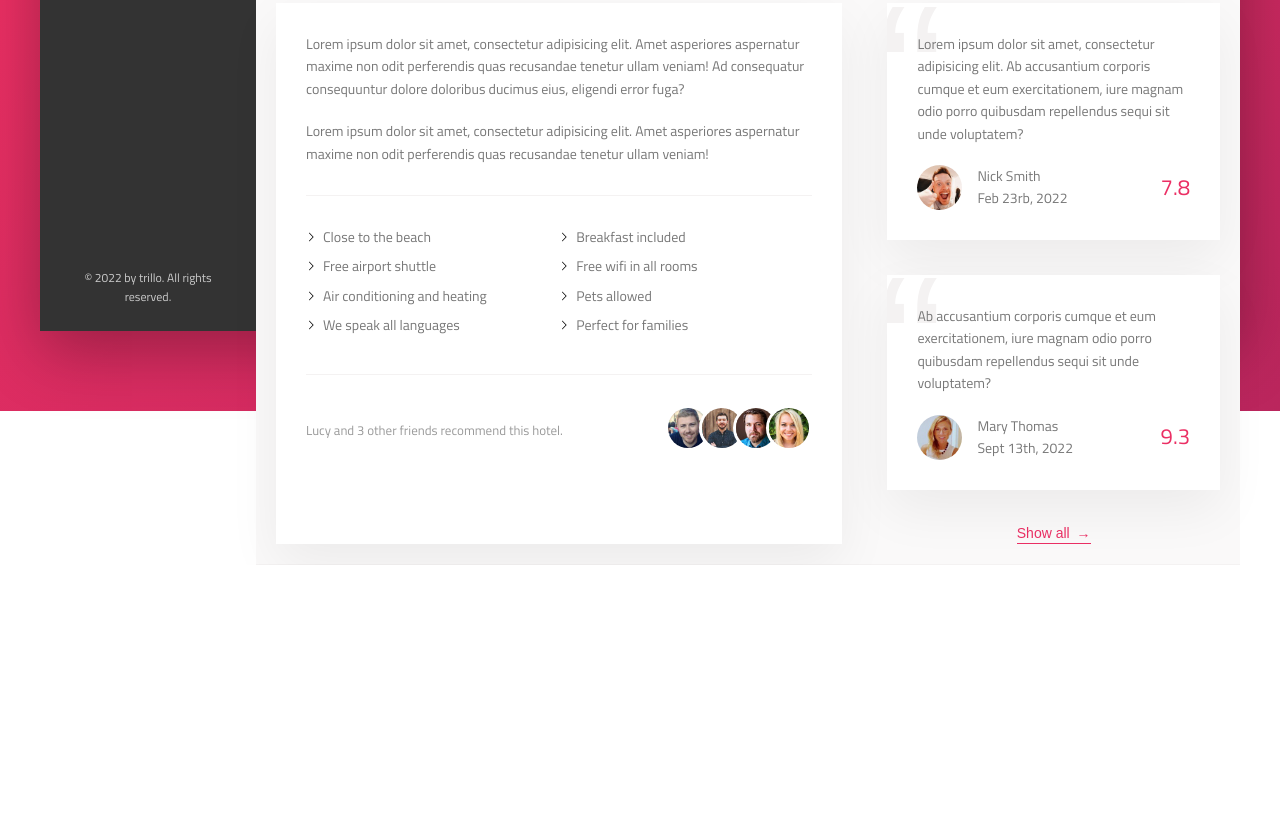
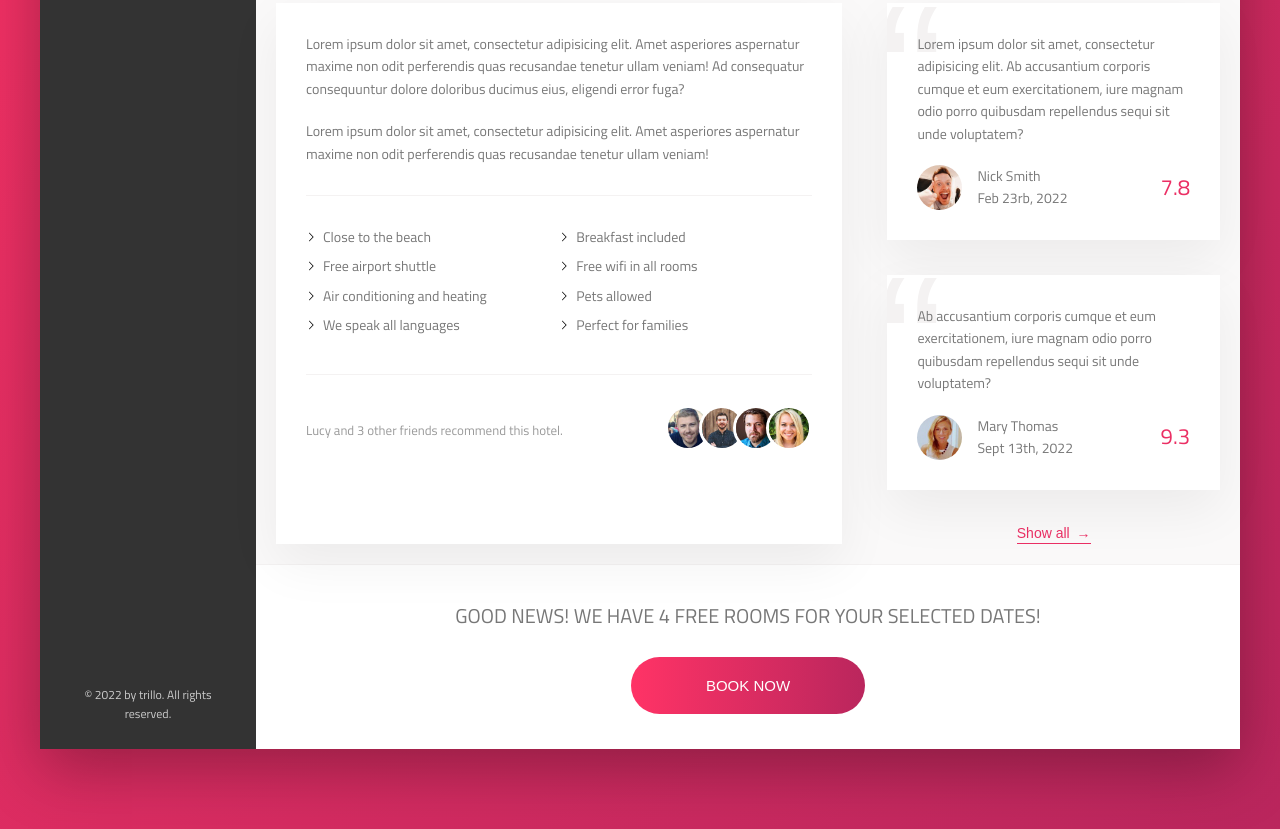
Before and after one commit to Belchenkov/trillo, a website: page index.html in a window 1280 px wide. Shown: the part 619-1448 px from the top of the page. Before the commit the page ends 1184 px from the top, so only its background shows below. Drawn offline with Linux system fonts and the light colour scheme.

Commit message:
Build CTA section

```diff
--- a/index.html
+++ b/index.html
@@ -192,6 +192,15 @@
                             <button class="btn-inline">Show all <span>&rarr;</span></button>
                         </div>
                     </div>
+                    <div class="cta">
+                        <h2 class="cta__book-now">
+                            Good news! We have 4 free rooms for your selected dates!
+                        </h2>
+                        <button class="btn">
+                            <span class="btn__visible">Book now</span>
+                            <span class="btn__invisible">Only 4 rooms left</span>
+                        </button>
+                    </div>
                 </main>
             </div>
         </div>
--- a/package.json
+++ b/package.json
@@ -7,7 +7,6 @@
     "watch:sass": "node-sass sass/main.scss css/style.css -w",
     "devserver": "live-server",
     "start": "npm-run-all --parallel devserver watch:sass",
-
     "compile:sass": "node-sass sass/main.scss css/style.comp.css",
     "concat:css": "concat -o css/style.concat.css css/icon-font.css css/style.comp.css",
     "prefix:css": "postcss --use autoprefixer -b 'last 10 versions' css/style.concat.css -o css/style.prefix.css",
@@ -19,7 +18,7 @@
   "devDependencies": {
     "autoprefixer": "^7.1.4",
     "concat": "^1.0.3",
-    "node-sass": "^4.5.3",
+    "node-sass": "^7.0.1",
     "npm-run-all": "^4.1.1",
     "postcss-cli": "^4.1.1"
   }
--- a/sass/_components.scss
+++ b/sass/_components.scss
@@ -410,3 +410,64 @@
     font-family: sans-serif;
   }
 }
+
+// Call to action
+.cta {
+  padding: 3.5rem 0;
+  text-align: center;
+
+  &__book-now {
+    text-transform: uppercase;
+    font-size: 2rem;
+    font-weight: 300;
+    margin-bottom: 2.5rem;
+  }
+}
+
+.btn {
+  position: relative;
+  font-size: 1.5rem;
+  font-weight: 300;
+  text-transform: uppercase;
+  border-radius: 100px;
+  border: none;
+  background-image: linear-gradient(to right, var(--color-primary-light), var(--color-primary-dark));
+  color: #fff;
+  overflow: hidden;
+  cursor: pointer;
+
+  & > * {
+    width: 100%;
+    height: 100%;
+    display: inline-block;
+    transition: all .2s ease;
+  }
+
+  &__visible {
+    padding: 2rem 7.5rem;
+  }
+
+  &__invisible {
+    position: absolute;
+    left: 0;
+    top: -100%;
+    padding: 2rem 0;
+  }
+
+  &:hover {
+    background-image: linear-gradient(to left, var(--color-primary-light), var(--color-primary-dark));
+  }
+
+  &:hover  &__visible {
+    transform: translateY(100%);
+  }
+
+  &:hover &__invisible {
+      top: 0;
+  }
+
+  &:focus {
+    outline: none;
+    animation: pulsate 1s infinite;
+  }
+}
--- a/sass/_layout.scss
+++ b/sass/_layout.scss
@@ -32,7 +32,6 @@
 .hotel-view {
   background-color: #fff;
   flex: 1;
-  height: 80rem;
 }
 
 .detail {
```
Also changed, not shown: css/style.css.
